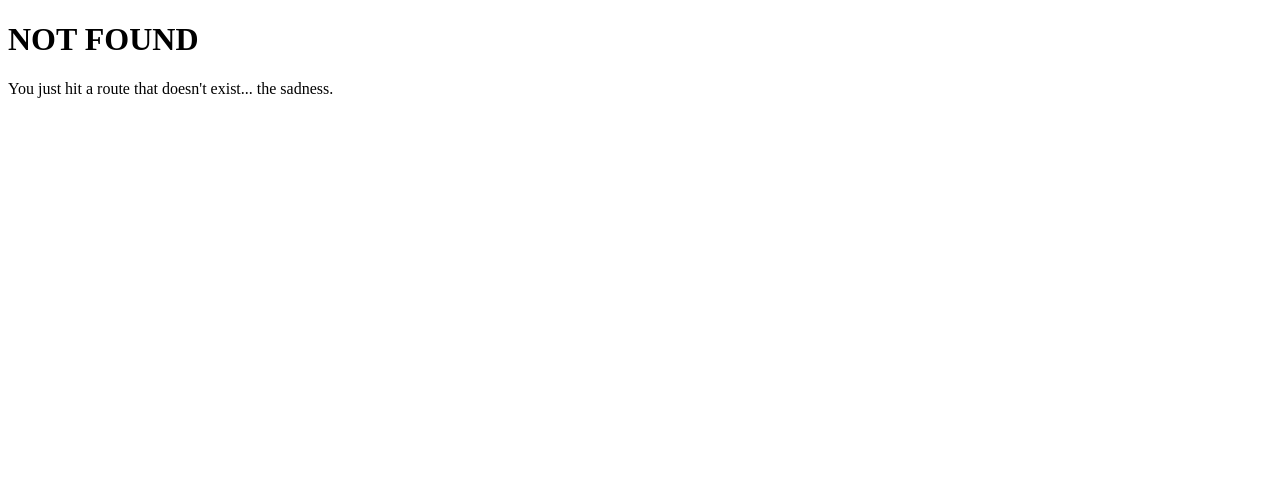
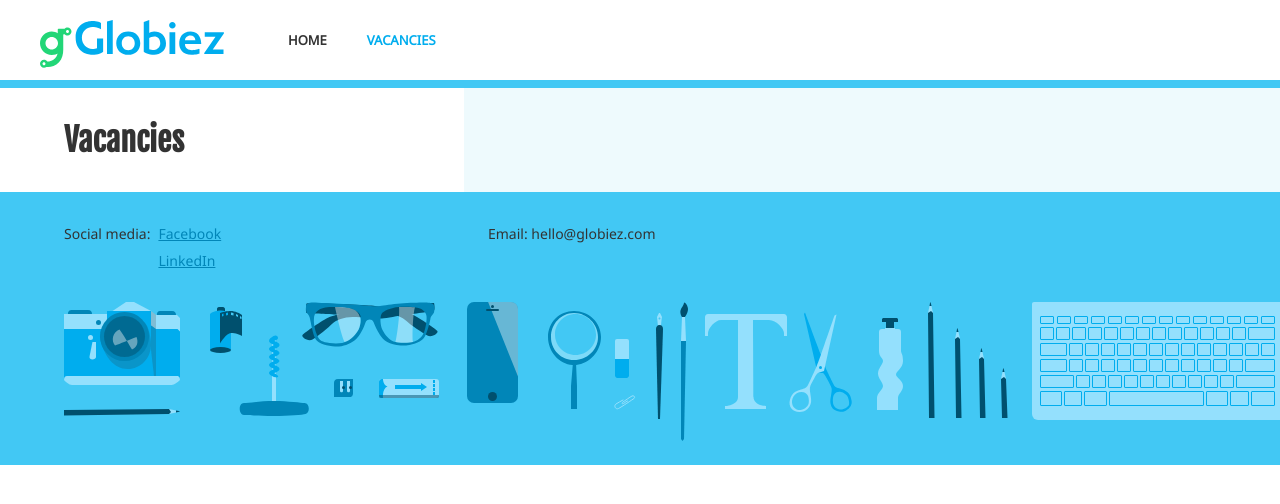
Before and after one commit to elisium/globiez-website, a Gatsby site: page /vacancies in a window 1280 px wide. Before the commit this address had no page. Built offline with nearby package versions, Linux system fonts and the light colour scheme; Gatsby itself is replaced by a stand-in of ours.

Commit message:
vacancies started

```diff
--- a/package.json
+++ b/package.json
@@ -5,6 +5,7 @@
   "author": "Kyle Mathews <mathews.kyle@gmail.com>",
   "dependencies": {
     "gatsby": "^2.0.0",
+    "gatsby-cli": "^2.4.1",
     "gatsby-link": "^2.0.1",
     "gatsby-plugin-react-helmet": "^3.0.0",
     "gatsby-source-filesystem": "^2.0.1",
--- a/src/components/header/header.js
+++ b/src/components/header/header.js
@@ -19,7 +19,13 @@ const Header = ({ siteTitle }) => (
           className={styles.nav_link}
         >
           Home
-      </Link>
+        </Link>
+        <Link
+          to="/vacancies/"
+          className={styles.nav_link}
+        >
+          Vacancies
+        </Link>
       </nav>
     </div>
   </div>
--- a/src/components/header/header.module.css
+++ b/src/components/header/header.module.css
@@ -31,4 +31,10 @@
     text-transform: uppercase;
     color: #333333;
     color: var(--black);
+    margin-right: 40px;
 }
+
+.nav_link[aria-current="page"] {
+    color: #00adee;
+    color: var(--azure);
+}
--- a/src/components/layout/variables.css
+++ b/src/components/layout/variables.css
@@ -2,5 +2,6 @@
     --bright-cyan: #42c8f4;
     --teal-blue: #0186b8;
     --algae-green: #22d677;
+    --azure: #00adee;
     --black: #333;
 }
--- a/src/pages/index.js
+++ b/src/pages/index.js
@@ -1,4 +1,5 @@
 import React from 'react';
+import { graphql } from 'gatsby';
 import Layout from '../components/layout';
 import TelegramButton from '../components/shared/telegramButton';
 import styles from './styles/index.module.css';
--- /dev/null
+++ b/src/pages/vacancies.js
@@ -0,0 +1,37 @@
+import React from 'react';
+import { graphql } from 'gatsby';
+import Layout from '../components/layout';
+
+const IndexPage = ({ data }) => {
+  return (
+    <Layout>
+      <div className="row">
+        <aside className="left-panel col col-4-of-12 col-4-of-8">
+          <h1>Vacancies</h1>
+        </aside>
+        <div className="right-panel col col-8-of-12 col-4-of-8">
+        </div>
+      </div>
+    </Layout>
+)}
+
+export default IndexPage;
+
+export const query = graphql`
+  query VacanciesQuery {
+    allMarkdownRemark(limit: 4) {
+      totalCount
+      edges {
+        node {
+          id
+          frontmatter {
+            title
+            date
+            tags
+          }
+          html
+        }
+      }
+    }
+  }
+`;
```
Also changed, not shown: 1 other file.
